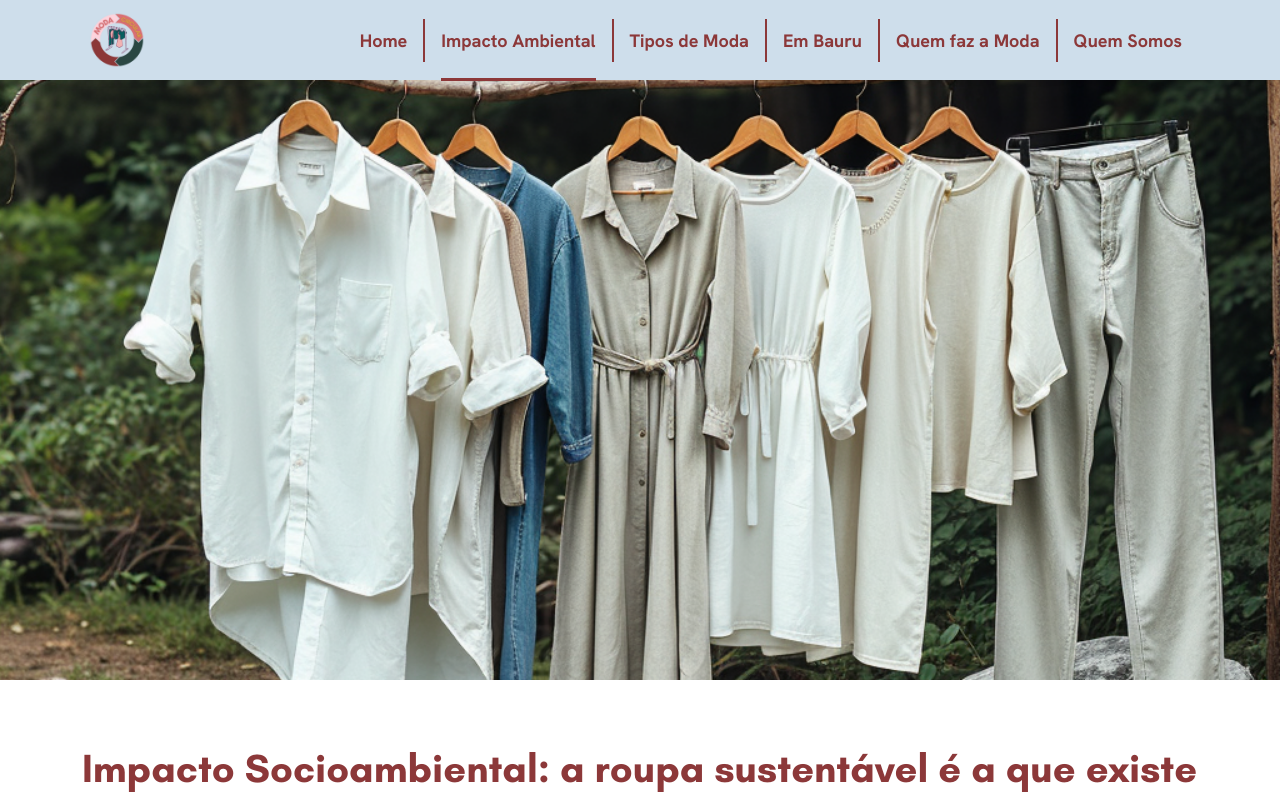
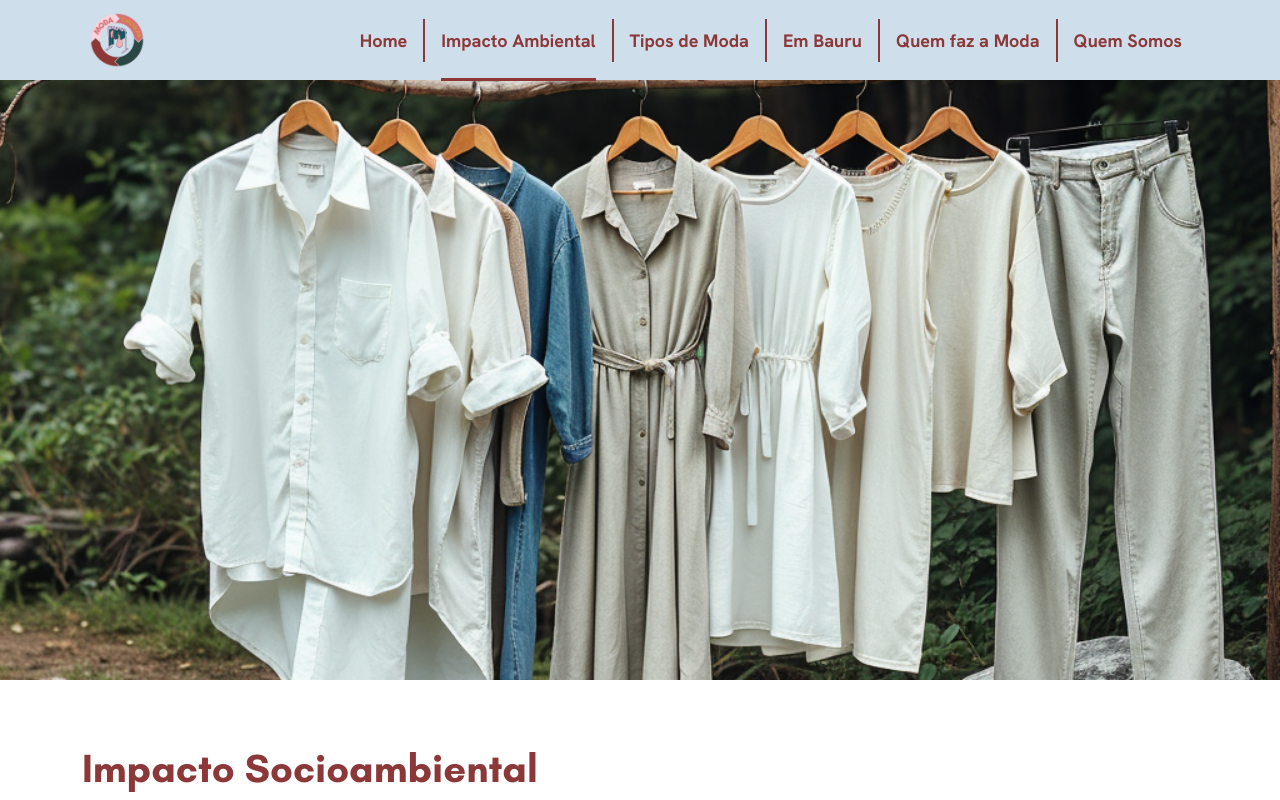
Before and after one commit to moda-circular-bauru/moda-circular-bauru, a Vue app: page /impacto-ambiental in a window 1280 px wide. Shown: the top 800 px of the page. Built offline with nearby package versions, Linux system fonts and the light colour scheme.

Commit message:
title changes

```diff
--- a/src/views/ImpactoAmbientalView.vue
+++ b/src/views/ImpactoAmbientalView.vue
@@ -3,7 +3,7 @@
     <section id="impacto-ambiental">
         <div class="container">
             <div class="impacto-ambiental__head">
-                <h1 class="title">Impacto Socioambiental: a roupa sustentável é a que existe</h1>
+                <h1 class="title">Impacto Socioambiental</h1>
             </div>
             <div class="impacto-ambiental__body">
                 <p>Pois bem, essa produção excessiva de roupas e a rápida obsolescência da moda resultaram em um aumento substancial de resíduos têxteis em território nacional. Segundo a Associação Brasileira de Empresas de Limpeza Pública e Resíduos Especiais (Abrelpe), mais de 4 milhões de toneladas de resíduos têxteis são descartadas anualmente no Brasil.</p>
```
